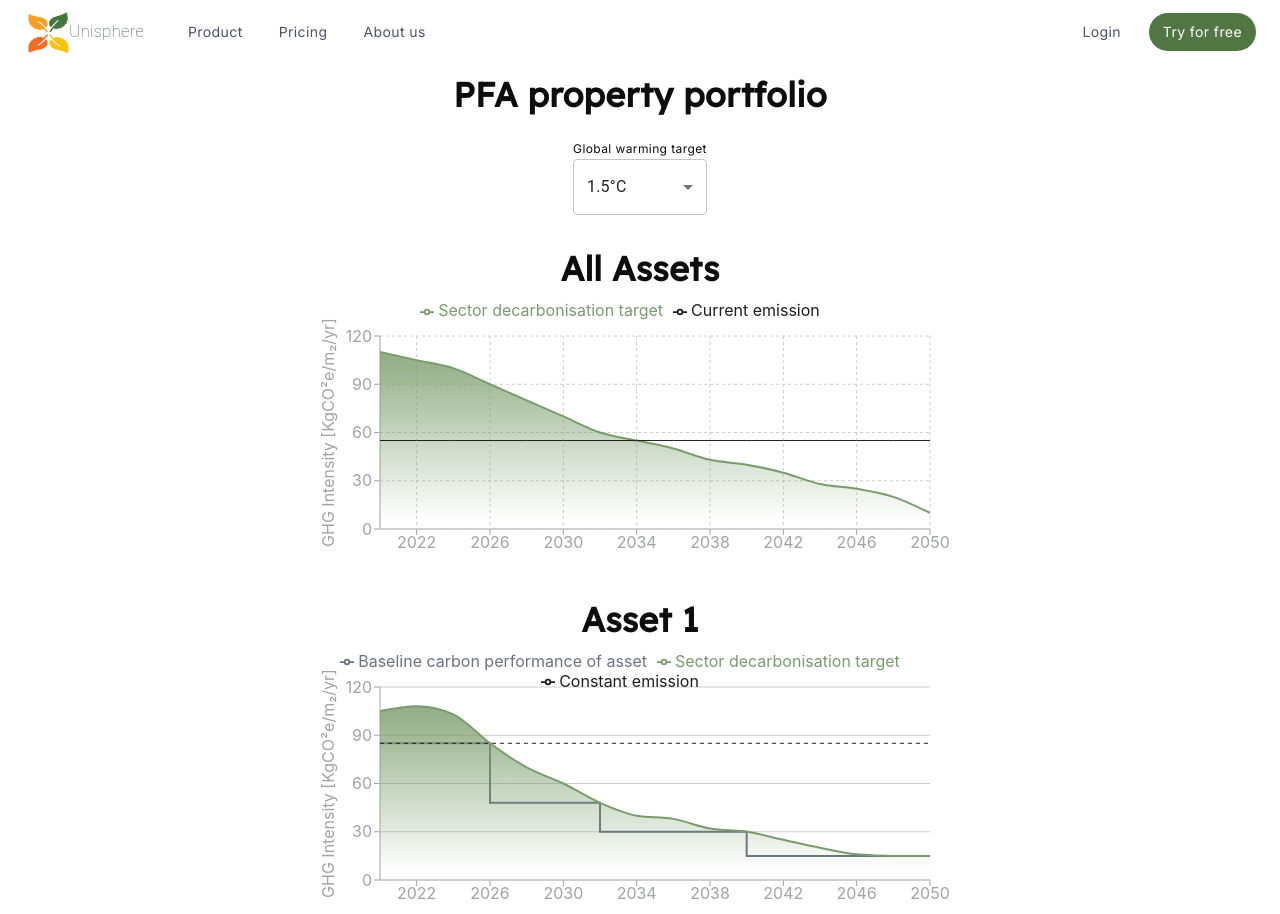
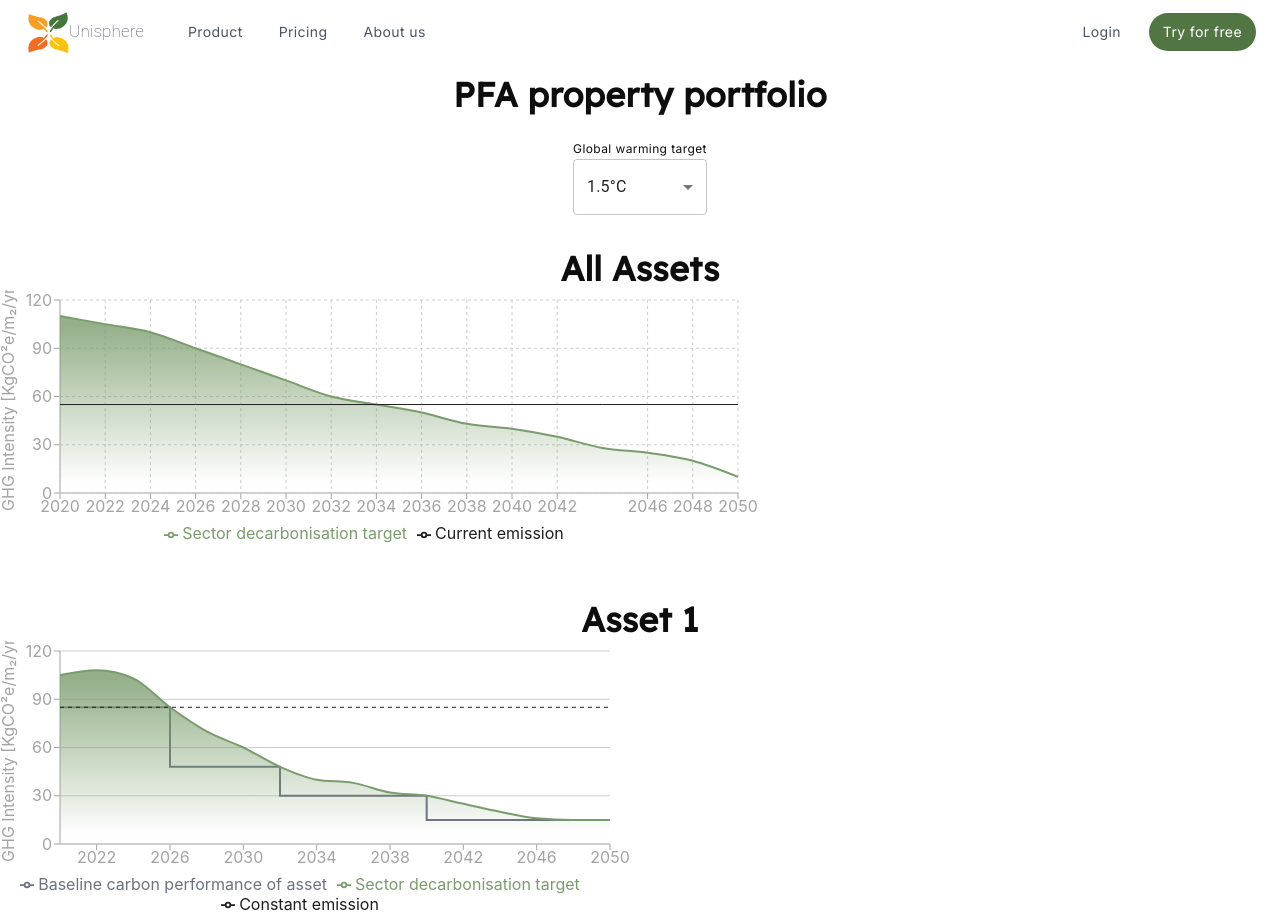
Before and after one commit to livols/Decarb, a React (Create React App) app: page /portfolio in a window 1280 px wide. Built offline with nearby package versions, Linux system fonts and the light colour scheme.

Commit message:
Changed some details

```diff
--- a/src/visualisation/portfolioDiagram/customTooltip.tsx
+++ b/src/visualisation/portfolioDiagram/customTooltip.tsx
@@ -1,33 +1,5 @@
 import { Card, CardContent, Typography } from "@mui/material";
 import "@fontsource/inter";
-
-const getIntroOfPage = (label: string) => {
-  if (label === "2036") {
-    return "Excess CO²";
-  }
-  if (label === "2038") {
-    return "Excess CO²";
-  }
-  if (label === "2040") {
-    return "Excess CO²";
-  }
-  if (label === "2042") {
-    return "Excess CO²";
-  }
-  if (label === "2044") {
-    return "Excess CO²";
-  }
-  if (label === "2046") {
-    return "Excess CO²";
-  }
-  if (label === "2048") {
-    return "Excess CO²";
-  }
-  if (label === "2050") {
-    return "Excess CO²";
-  }
-  return null;
-};
 
 export const CustomTooltip = ({ active, payload, label }: any) => {
   if (active && payload && payload.length) {
@@ -44,9 +16,7 @@ export const CustomTooltip = ({ active, payload, label }: any) => {
             component="div"
             gutterBottom
           >
-            {getIntroOfPage(label)
-              ? `${label}: ${getIntroOfPage(label)}`
-              : `${label}`}
+            {label}
           </Typography>
           {payload[1].value - payload[0].value > 0 && (
             <Typography
--- a/src/visualisation/portfolioDiagram/overviewGraph.tsx
+++ b/src/visualisation/portfolioDiagram/overviewGraph.tsx
@@ -9,7 +9,6 @@ import {
   ResponsiveContainer,
   Tooltip,
 } from "recharts";
-import { Box } from "@mui/material";
 import "@fontsource/inter";
 import "@fontsource/lexend";
 import { CustomTooltip } from "./customTooltip";
@@ -43,13 +42,7 @@ export const OverviewGraph = (props: {
   }, [props.target]);
 
   return (
-    <Box
-      sx={{
-        display: "flex",
-        justifyContent: "center",
-      }}
-    >
-      <ResponsiveContainer width="50%" height={269}>
+    <ResponsiveContainer width="60%" height={269}>
       <AreaChart
         data={data}
         margin={{ top: 10, right: 30, left: 0, bottom: 0 }}
@@ -73,7 +66,7 @@ export const OverviewGraph = (props: {
         />
         <CartesianGrid strokeDasharray="3 3" />
         <Tooltip content={<CustomTooltip />} />
-          <Legend verticalAlign="top" height={36} />
+        <Legend verticalAlign="bottom" height={36} />
         <Area
           type="monotone"
           dataKey="Decarbonisation"
@@ -92,6 +85,5 @@ export const OverviewGraph = (props: {
         />
       </AreaChart>
     </ResponsiveContainer>
-    </Box>
   );
 };
--- a/src/visualisation/strandingDiagram/graph.tsx
+++ b/src/visualisation/strandingDiagram/graph.tsx
@@ -43,12 +43,6 @@ export const Graph = (props: {
   }, [props.target]);
 
   return (
-    <Box
-      sx={{
-        display: "flex",
-        justifyContent: "center",
-      }}
-    >
     <ResponsiveContainer width="50%" height={269}>
       <AreaChart
         data={data}
@@ -73,7 +67,7 @@ export const Graph = (props: {
         />
         <CartesianGrid vertical={false} />
         <Tooltip content={<CustomTooltip />} />
-          <Legend verticalAlign="top" height={36} />
+        <Legend verticalAlign="bottom" height={36} />
         <Area
           dataKey="Baseline"
           name="Baseline carbon performance of asset"
@@ -101,6 +95,5 @@ export const Graph = (props: {
         />
       </AreaChart>
     </ResponsiveContainer>
-    </Box>
   );
 };
```
Lines whose indentation alone changed are shown as unchanged.
